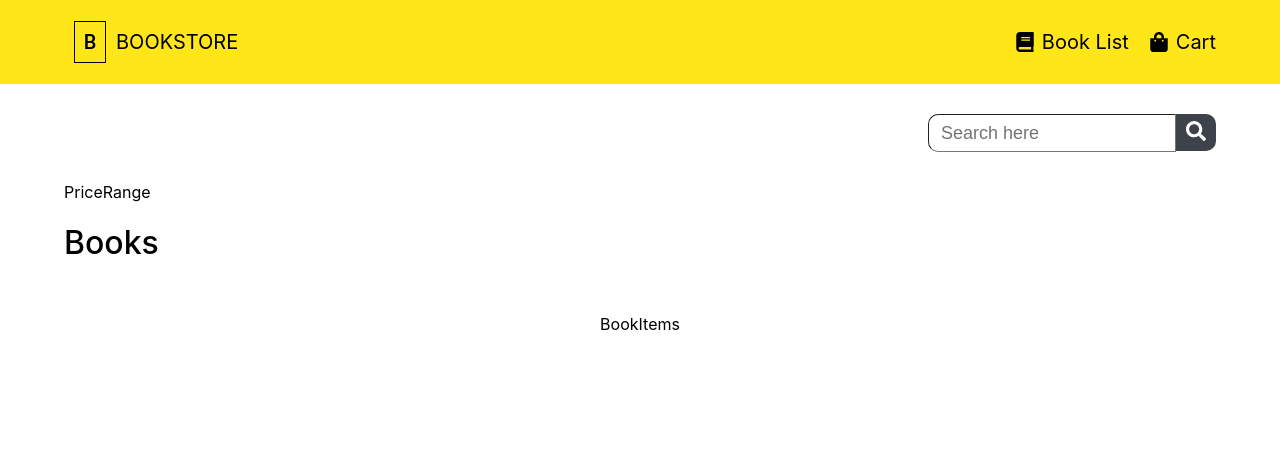
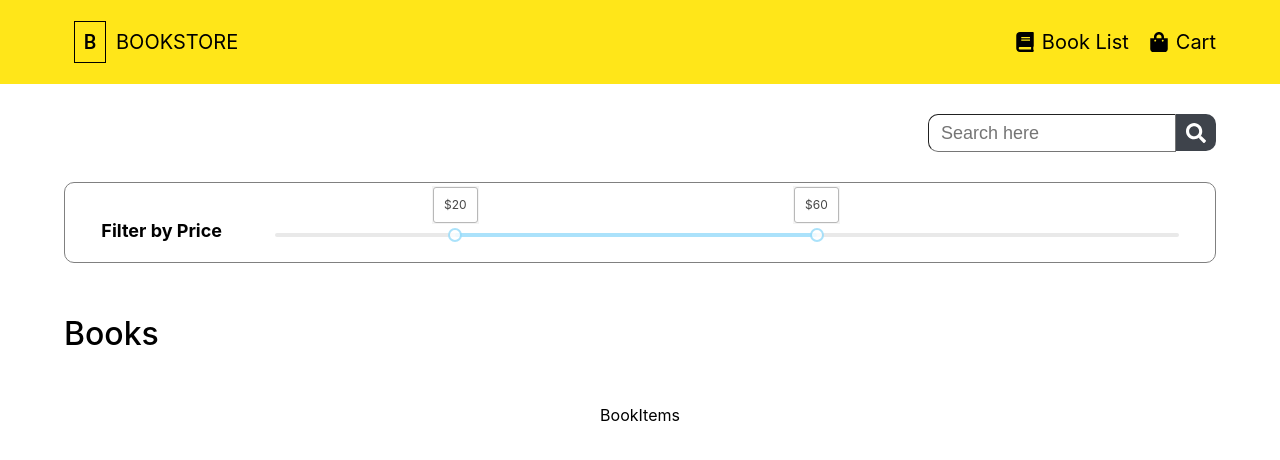
Before and after one commit to yash-janapala/book-store, a React (Create React App) app: page /books in a window 1280 px wide. Shown: the top 460 px of the page. Built offline with nearby package versions, Linux system fonts and the light colour scheme.

Commit message:
Add Static PriceRange Slider with Tooltips

```diff
--- a/package.json
+++ b/package.json
@@ -7,6 +7,7 @@
     "@testing-library/react": "^13.4.0",
     "@testing-library/user-event": "^13.5.0",
     "rc-slider": "^10.5.0",
+    "rc-tooltip": "^6.1.2",
     "react": "^18.2.0",
     "react-dom": "^18.2.0",
     "react-icons": "^4.12.0",
--- a/src/components/BookList/index.js
+++ b/src/components/BookList/index.js
@@ -2,6 +2,7 @@ import { Component } from "react";
 import Header from '../Header';
 import SearchInput from "../SearchInput";
 import './index.css';
+import PriceRange from "../PriceRange";
 
 const sampleDate = {
     total:20,
@@ -41,7 +42,7 @@ class BookList extends Component{
                 <div className = "book-list-container">
                     <div className = "book-list-content-container">
                         <SearchInput/>
-                        <div>PriceRange</div>
+                        <PriceRange/>
                         <h1 className="book-items-heading">Books</h1>
                         <div className = "book-list-container">
                             <div >
--- /dev/null
+++ b/src/components/PriceRange/index.css
@@ -0,0 +1,25 @@
+.price-range-container {
+    width: 100%;
+    display: flex;
+    flex-basis: 20%;
+    border: 1px solid grey;
+    border-radius: 10px;
+    box-sizing: border-box;
+    padding: 0px 10px;
+    margin-bottom: 30px;
+  }
+
+  .price-range-heading {
+    font-size: 18px;
+    padding-top: 15px;
+    margin: auto;
+  }
+
+  .slider-container {
+    width: 80%;
+    justify-self: end;
+    font-family: "Roboto";
+    margin: auto;
+    padding-top: 45px;
+    padding-bottom: 20px;
+  }
--- /dev/null
+++ b/src/components/PriceRange/index.js
@@ -0,0 +1,45 @@
+import Slider from "rc-slider";
+import Tooltip from "rc-tooltip";
+
+import "rc-slider/assets/index.css";
+import "rc-tooltip/assets/bootstrap_white.css";
+
+import "./index.css";
+
+const PriceRange = (props) => {
+  const tipHandleRender = (node, handleProps) => {
+    return (
+      <Tooltip
+        overlayInnerStyle={{ minHeight: "auto" }}
+        overlay={"$" + handleProps.value}
+        offsetX={-50}
+        offsetY={-10}
+        placement="top"
+        visible={true}
+        showArrow={false}
+      >
+        {node}
+      </Tooltip>
+    );
+  };
+
+
+  return (
+    <div className="price-range-container">
+        <h1 className="price-range-heading">Filter by Price</h1>
+        <div className="slider-container">
+            <Slider
+            value={[20, 60]}
+            min={0}
+            max={100}
+            range
+            pushable={true}
+            allowCross={false}
+            handleRender={tipHandleRender}
+            />
+        </div>
+    </div>
+  );
+};
+
+export default PriceRange
--- a/src/components/SearchInput/index.css
+++ b/src/components/SearchInput/index.css
@@ -33,6 +33,7 @@
     border-radius: 0px 10px 10px 0px;
     border-width: 0px;
     padding: 5px;
+    padding-top: 8px;
 }
 
 .search-icon{
```
Also changed, not shown: 1 other file (tests, documents, lock files or other folders).
